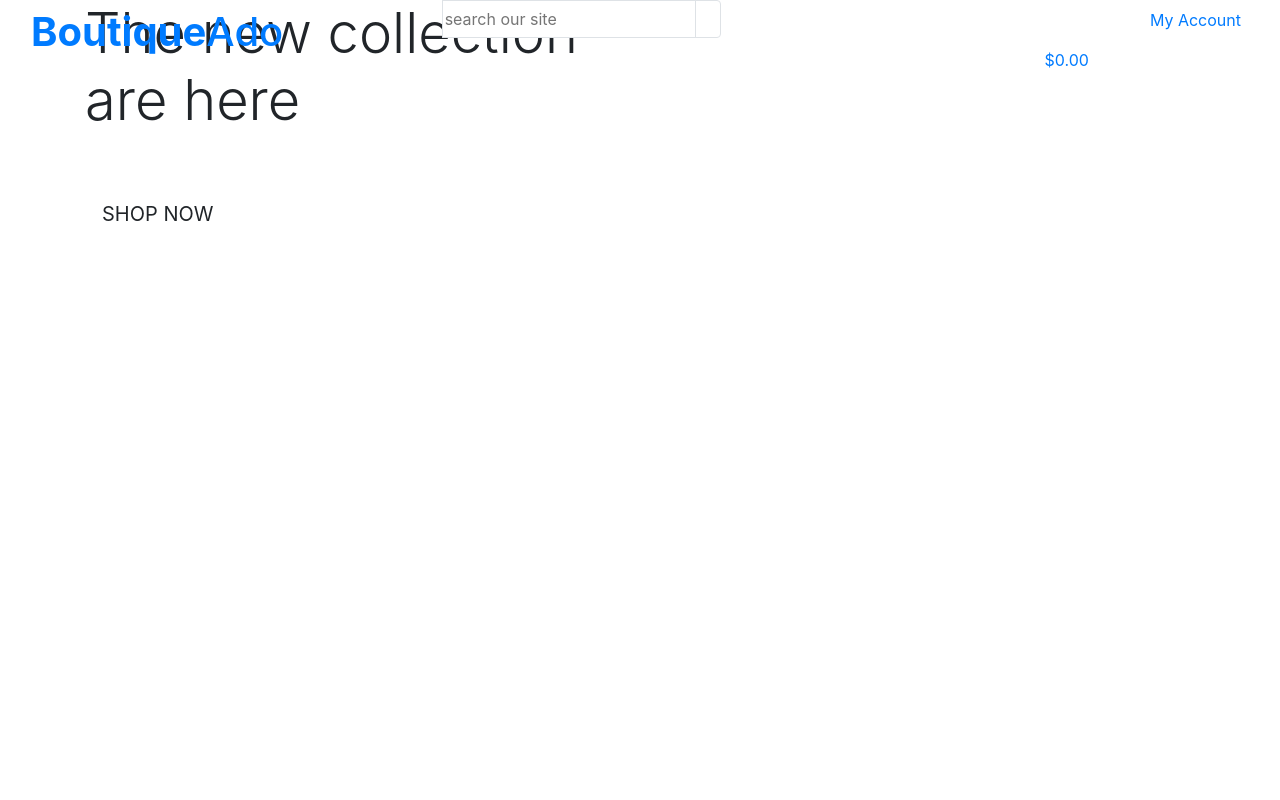
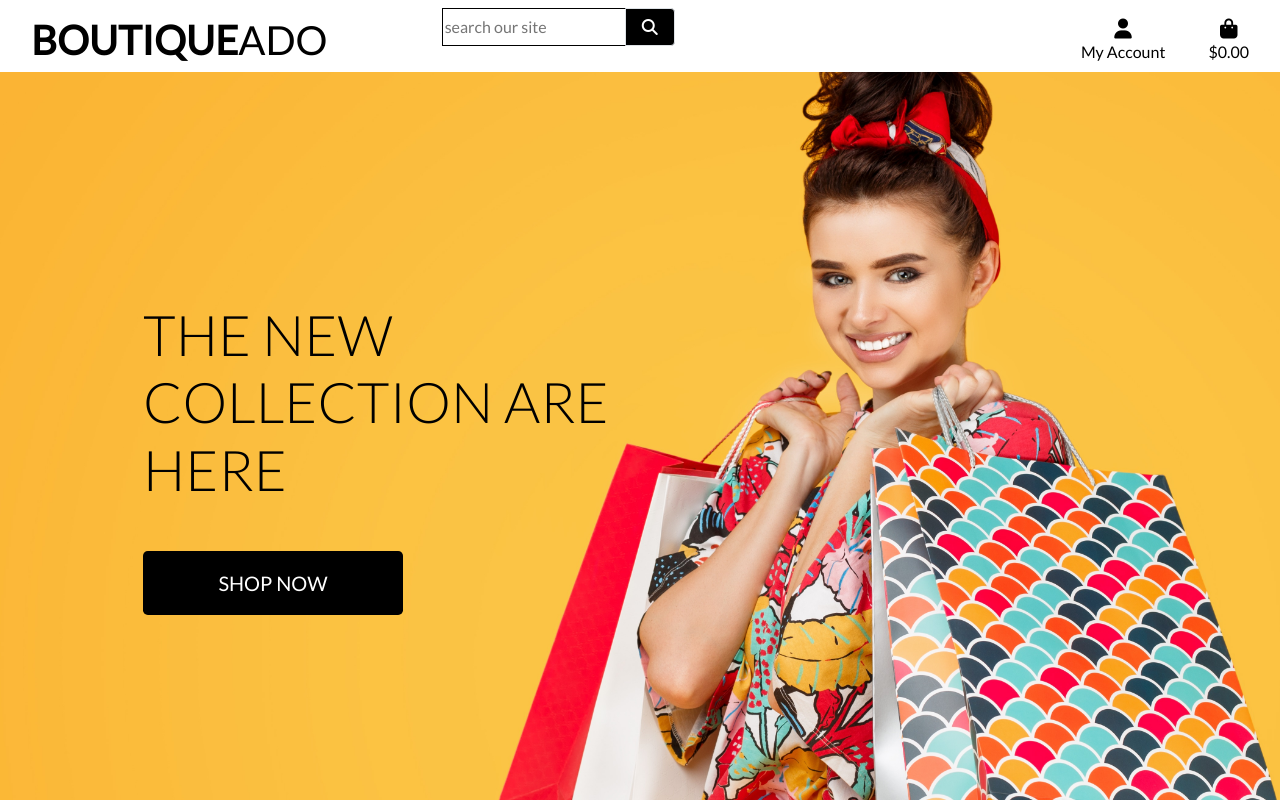
Before and after one commit to Melhefnawi/myforth-trial, a Django app: page / in a window 1280 px wide. Run offline with Django 3.2, Linux system fonts and the light colour scheme; some libraries are stand-ins or nearby versions.

Commit message:
finalise the home body

```diff
--- a/boutique_ado/settings.py
+++ b/boutique_ado/settings.py
@@ -146,3 +146,9 @@ USE_TZ = True
 # https://docs.djangoproject.com/en/3.0/howto/static-files/
 
 STATIC_URL = '/static/'
+
+STATICFILES_DIRS = (os.path.join(BASE_DIR, 'static/'),)
+
+MEDIA_URL = '/media/'
+
+MEDIA_ROOT = os.path.join(BASE_DIR, 'media')
--- a/boutique_ado/urls.py
+++ b/boutique_ado/urls.py
@@ -15,9 +15,11 @@ Including another URLconf
 """
 from django.contrib import admin
 from django.urls import path, include
+from django.conf import settings
+from django.conf.urls.static import static
 
 urlpatterns = [
     path('admin/', admin.site.urls),
     path('accounts/', include('allauth.urls')),
     path('', include('home.urls')),
-]
+] + static(settings.MEDIA_URL, document_root=settings.MEDIA_ROOT)
--- /dev/null
+++ b/static/css/base.css
@@ -0,0 +1,81 @@
+html {
+    height: 100%;
+}
+
+body {
+    background: url('/media/homepage_background_cropped.jpg') no-repeat center center fixed;
+    background-size: cover;
+    height: calc(100vh - 164px);
+    color: #555;
+    font-family: 'Lato';
+}
+
+/* from Bulma */
+.icon {
+    align-items: center;
+    display: inline-flex;
+    justify-content: center;
+    height: 1.5rem;
+    width: 1.5rem;
+}
+
+.logo-font {
+    text-transform: uppercase;
+}
+
+.main-logo-link {
+    width: fit-content;
+}
+
+.shop-now-button {
+    background: black;
+    color: white;
+    min-width: 260px;
+}
+
+.btn-black {
+    background: black;
+    color: white;
+}
+
+.shop-now-button:hover,
+.shop-now-button:active,
+.shop-now-button:focus,
+.btn-black:hover,
+.btn-black:active,
+.btn-black:focus {
+    background: #222;
+    color: white;
+}
+
+.text-black {
+    color: #000 !important;
+}
+
+.border-black {
+    border: 1px solid black !important;
+}
+
+/* -------------------------------- Media Queries */
+
+/* Slightly larger container on xl screens */
+@media (min-width: 1200px) {
+    .container {
+        max-width: 80%;
+    }
+}
+
+/* fixed top navbar only on medium and up */
+@media (min-width: 992px) {
+    .fixed-top-desktop-only {
+        position: fixed;
+        top: 0;
+        right: 0;
+        left: 0;
+        z-index: 1030;
+    }
+
+    .header-container {
+        padding-top: 164px;
+    }
+}
--- a/templates/base.html
+++ b/templates/base.html
@@ -17,12 +17,18 @@
     {% block corecss %}
         <link rel="stylesheet" href="https://stackpath.bootstrapcdn.com/bootstrap/4.4.1/css/bootstrap.min.css"
             integrity="sha384-Vkoo8x4CGsO3+Hhxv8T/Q5PaXtkKtu6ug5TOeNV6gBiFeWPGFN9MuhOf23Q9Ifjh" crossorigin="anonymous">
+        <link
+            href="https://fonts.googleapis.com/css2?family=Lato:ital,wght@0,300;0,400;1,400&family=Oswald:wght@300&display=swap"
+            rel="stylesheet">
+        <link rel="stylesheet" href="{% static 'css/base.css' %}">
+
     {% endblock %}
 
     {% block extra_css %}
     {% endblock %}
 
     {% block corejs %}
+        <script src="https://kit.fontawesome.com/1096aef169.js" crossorigin="anonymous"></script>
         <script src="https://cdn.jsdelivr.net/npm/jquery@3.5.1/dist/jquery.min.js"
             integrity="sha256-9/aliU8dGd2tb6OSsuzixeV4y/faTqgFtohetphbbj0=" crossorigin="anonymous"></script>
         <script src="https://cdn.jsdelivr.net/npm/popper.js@1.16.0/dist/umd/popper.min.js"
@@ -41,7 +47,7 @@
 
 <body>
     <header class="container-fluid fixed-top">
-        <div class="row">
+        <div id="topnav" class="row bg-white pt-lg-2 d-none d-lg-flex">
             <div class="col-12 col-lg-4 py-1 py-lg-0 text-center text-lg-left">
                 <a href="{% url 'home' %}" class="nav-link main-logo-link">
                     <h1 class="logo-font text-black my-0"><strong>Boutique</strong>Ado</h1>
@@ -83,8 +89,8 @@
                             {% endif%}
                         </div>
                     </li>
-                    <li class="inline-item">
-                        <a class="{% if grand_total %}  text-info font-weight-bold {% else %} text-black {% endif %} nav-link " href="">
+                    <li class="list-inline-item">
+                        <a class="{% if grand_total %}text-info font-weight-bold {% else %} text-black {% endif %} nav-link" href="">
                             <div class="text-center">
                                 <div><i class="fas fa-shopping-bag fa-lg"></i></div>
                                 <p class="my-0">
```
Also changed, not shown: media/homepage_background_cropped.jpg (added). Lines whose indentation alone changed are shown as unchanged.
